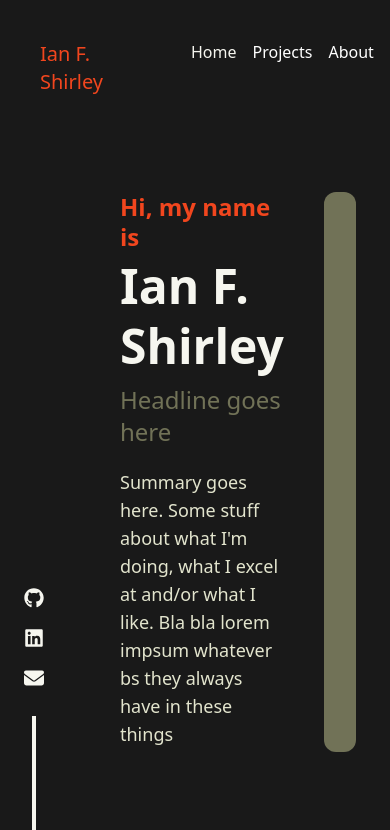
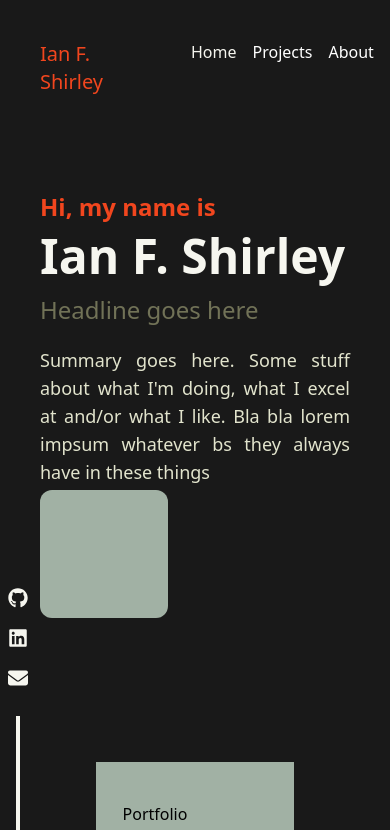
Before and after one commit to ianfshirley/Portfolio, a Next.js app: page / in a window 390 px wide. Shown: the top 830 px of the page. Built offline with nearby package versions, Linux system fonts and the light colour scheme.

Commit message:
added responsive styling for sidebar

```diff
--- a/app/components/About/About.js
+++ b/app/components/About/About.js
@@ -6,7 +6,7 @@ export default function About() {
   return (
     <div className="m-8 md:m-24 flex flex-col md:flex-row justify-center items-center">
 
-      <div className="max-w-sm md:max-w-md">
+      <div className="max-w-xs md:max-w-md">
         <Image
           src={profilePic}
           alt='A picture of Ian'
--- a/app/components/ContactLinks.js
+++ b/app/components/ContactLinks.js
@@ -18,7 +18,7 @@ export default function ContactLinks() {
   };
 
   return (
-    <div className="fixed bottom-0 left-0 ml-4 mr-8 mt-20">
+    <div className="fixed bottom-0 left-0 md:ml-4 md:mr-8 mt-20">
       <nav
         className="flex flex-col"
         onMouseEnter={handleHover}
--- a/app/components/Hero.js
+++ b/app/components/Hero.js
@@ -4,27 +4,20 @@ import Skills from "./Skills"
 
 export default function Hero() {
   return (
-    <div className="mt-24 mx-10">
-      <div className="flex flex-row justify-evenly mx-10">
-        <div className="justify-center mx-10 sm:pr-6">
+    <div className="mt-24  md:mx-10">
+      <div className="flex flex-col md:flex-row justify-evenly mx-10">
+        <div className=" md:mx-10">
           <h1 className="mb-1 text-2xl font-bold leading-tight text-peach-500 sm:text-xl">Hi, my name is</h1>
           <h2 className="mb-2 text-5xl font-bold leading-tight text-mist-50 sm:text-7xl">Ian F. Shirley</h2>
           <h3 className="mb-3 text-2xl font-medium text-army sm:text-5xl">Headline goes here</h3>
-          <p className="max-w-md mt-5 mb-1 text-lg text-mist sm:text-xl">Summary goes here. Some stuff about what I'm doing, what I excel at and/or what I like. Bla bla lorem impsum whatever bs they always have in these things</p>
+          <p className="max-w-md mt-5 mb-1 text-lg text-mist sm:text-xl text-justify">Summary goes here. Some stuff about what I'm doing, what I excel at and/or what I like. Bla bla lorem impsum whatever bs they always have in these things</p>
         </div>
-        <div className="w-[400px] bg-army rounded-xl">
-          <Image
-            src='/img/me.jpg'
-            alt='Profile Pic'
-            width={400}
-            height={500}
-            className='p-4 rounded-full'
-          />
+        <div className="w-32 h-32 bg-fog rounded-xl">
         </div>
       </div>
-      <div>
+      {/* <div>
         <Skills />
-      </div>
+      </div> */}
     </div>
   )
 }
```
